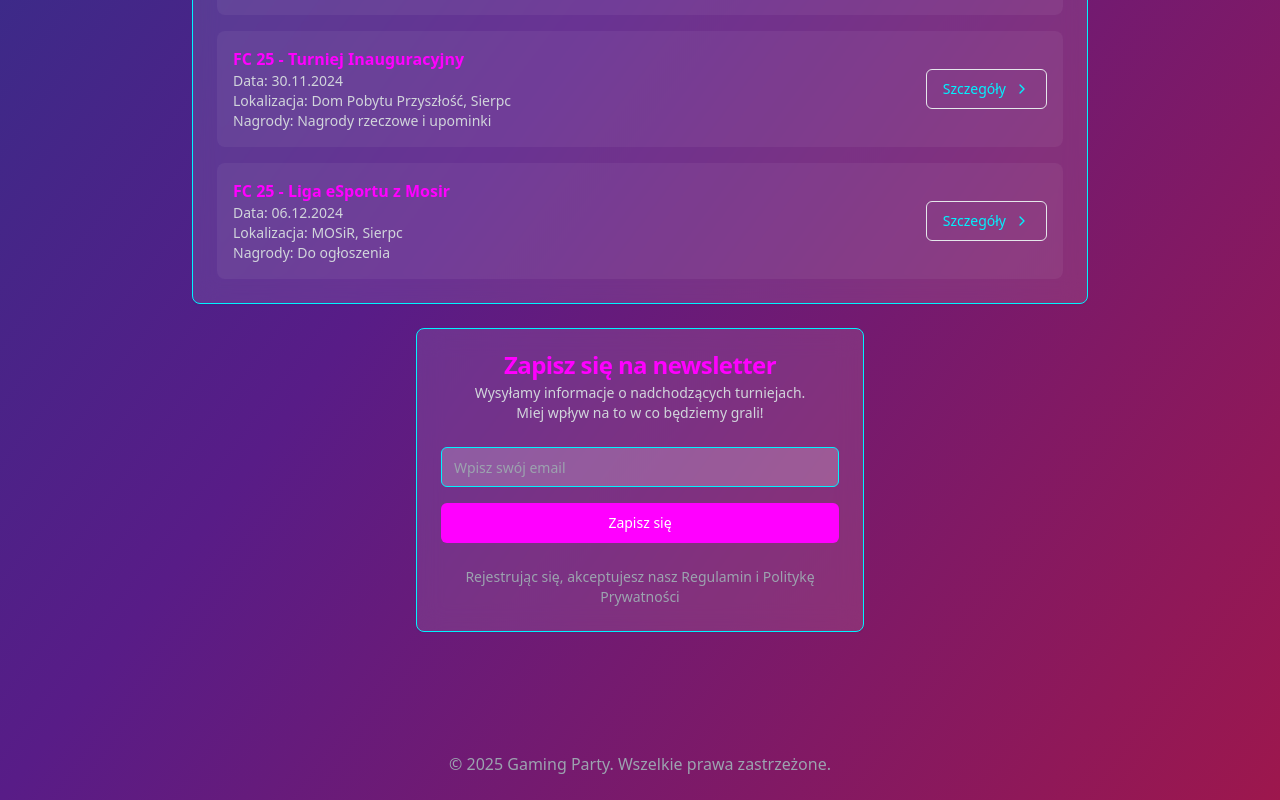
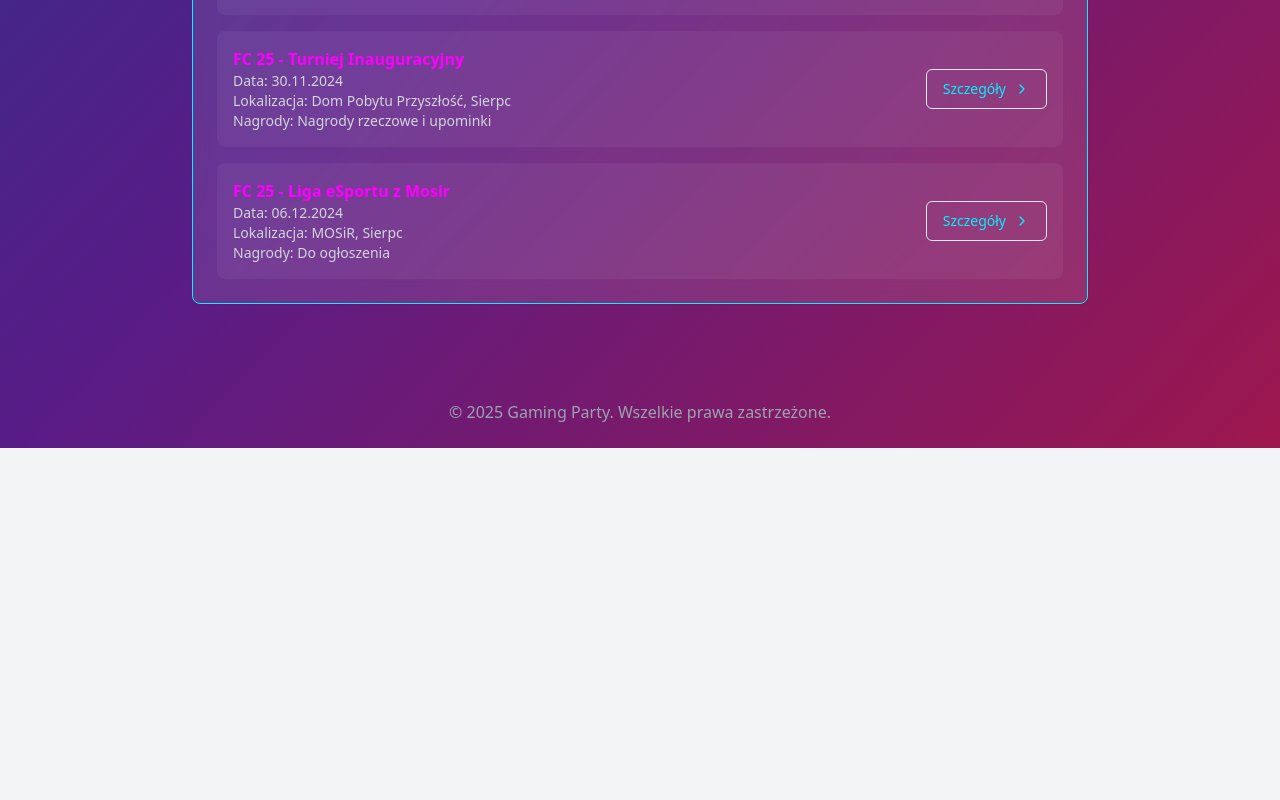
Before and after one commit to pio3m/gamingArena, a Next.js app: page / in a window 1280 px wide. Shown: the part 918-1718 px from the top of the page. After the commit the page ends 1366 px from the top, so only its background shows below. Built offline with nearby package versions, Linux system fonts and the light colour scheme; no server answers.

Commit message:
remove newsletter

```diff
--- a/pages/index.tsx
+++ b/pages/index.tsx
@@ -2,29 +2,29 @@ import { useState } from 'react'
 import Link from 'next/link'
 import { Button, Input, Card, CardContent, CardDescription, CardFooter, CardHeader, CardTitle } from '@/components/ui'
 import { Gamepad2, Trophy, Users, Zap, ChevronRight } from 'lucide-react'
-import { supabase } from '@/components/supabaseClient'
+// import { supabase } from '@/components/supabaseClient'
 
 export default function HomePage() {
   const [email, setEmail] = useState('')
   const [isModalOpen, setIsModalOpen] = useState(false)
   const [modalContent, setModalContent] = useState('')
 
-  const handleSubmit = async (e: React.FormEvent) => {
-    e.preventDefault()
-    console.log('Rejestracja z adresem email:', email)
+  // const handleSubmit = async (e: React.FormEvent) => {
+  //   e.preventDefault()
+  //   console.log('Rejestracja z adresem email:', email)
 
-    const { data, error } = await supabase
-      .from('emails')
-      .insert([{ email }])
+  //   const { data, error } = await supabase
+  //     .from('emails')
+  //     .insert([{ email }])
 
-    if (error) {
-      console.error('Błąd podczas zapisywania e-maila:', error)
-    } else {
-      console.log('E-mail zapisany:', data)
-      setModalContent('Email dodany do bazy. Dziękujemy.')
-      setIsModalOpen(true)
-    }
-  }
+  //   if (error) {
+  //     console.error('Błąd podczas zapisywania e-maila:', error)
+  //   } else {
+  //     console.log('E-mail zapisany:', data)
+  //     setModalContent('Email dodany do bazy. Dziękujemy.')
+  //     setIsModalOpen(true)
+  //   }
+  // }
 
   const handleButtonClick = (content: string) => {
     setModalContent(content)
@@ -121,14 +121,14 @@ export default function HomePage() {
         <span className="m-2.5" />
 
 
-        <Card className="w-full max-w-md mx-auto bg-white/10 backdrop-blur-md border-neon-blue mb-12">
-          <CardHeader>
+        {/* <Card className="w-full max-w-md mx-auto bg-white/10 backdrop-blur-md border-neon-blue mb-12"> */}
+          {/* <CardHeader>
             <CardTitle className="text-2xl text-center text-neon-pink">Zapisz się na newsletter</CardTitle>
             <CardDescription className="text-center text-gray-300">
               Wysyłamy informacje o nadchodzących turniejach. <br></br> Miej wpływ na to w co będziemy grali!
             </CardDescription>
-          </CardHeader>
-          <CardContent>
+          </CardHeader> */}
+          {/* <CardContent>
             <form onSubmit={handleSubmit} className="space-y-4">
               <Input
                 type="email"
@@ -142,11 +142,11 @@ export default function HomePage() {
                 Zapisz się
               </Button>
             </form>
-          </CardContent>
-          <CardFooter className="text-center text-sm text-gray-400">
+          </CardContent> */}
+          {/* <CardFooter className="text-center text-sm text-gray-400">
             Rejestrując się, akceptujesz nasz Regulamin i Politykę Prywatności
-          </CardFooter>
-        </Card>
+          </CardFooter> */}
+        {/* </Card> */}
 
 
 
```
